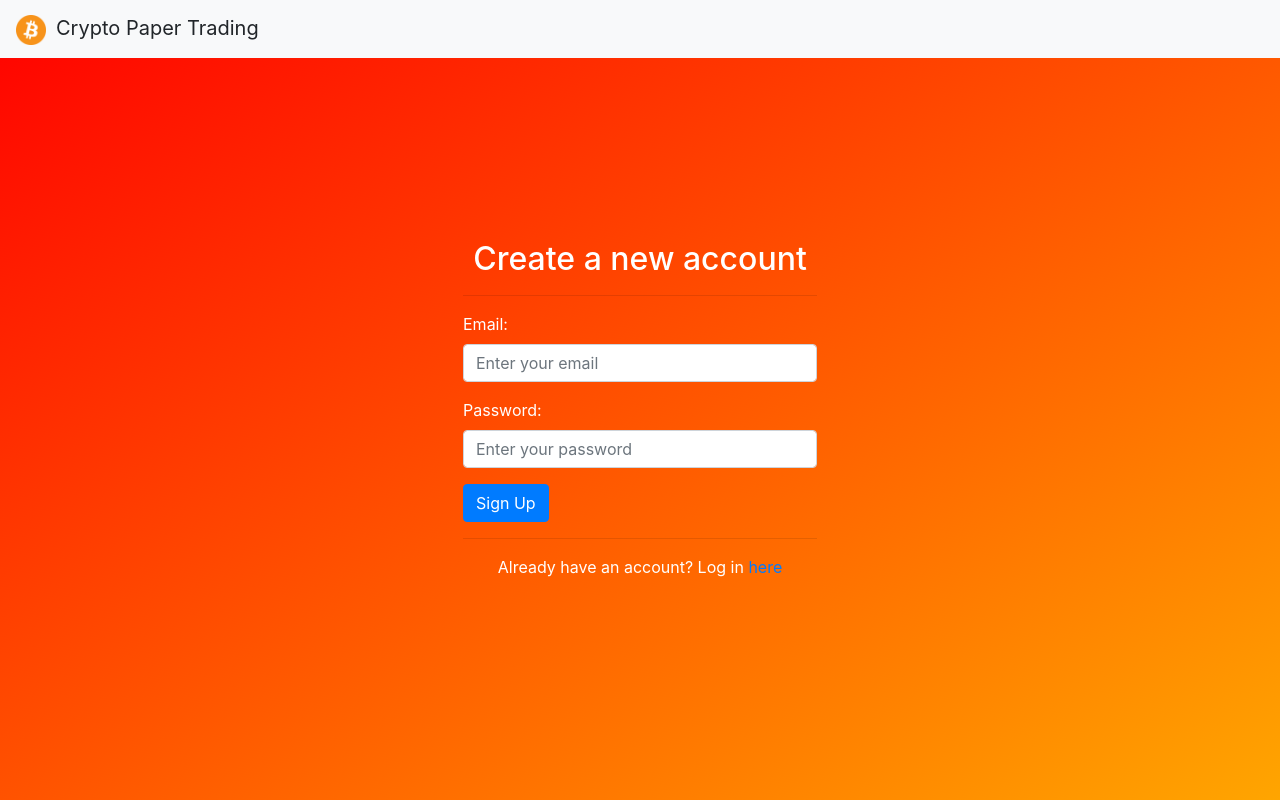
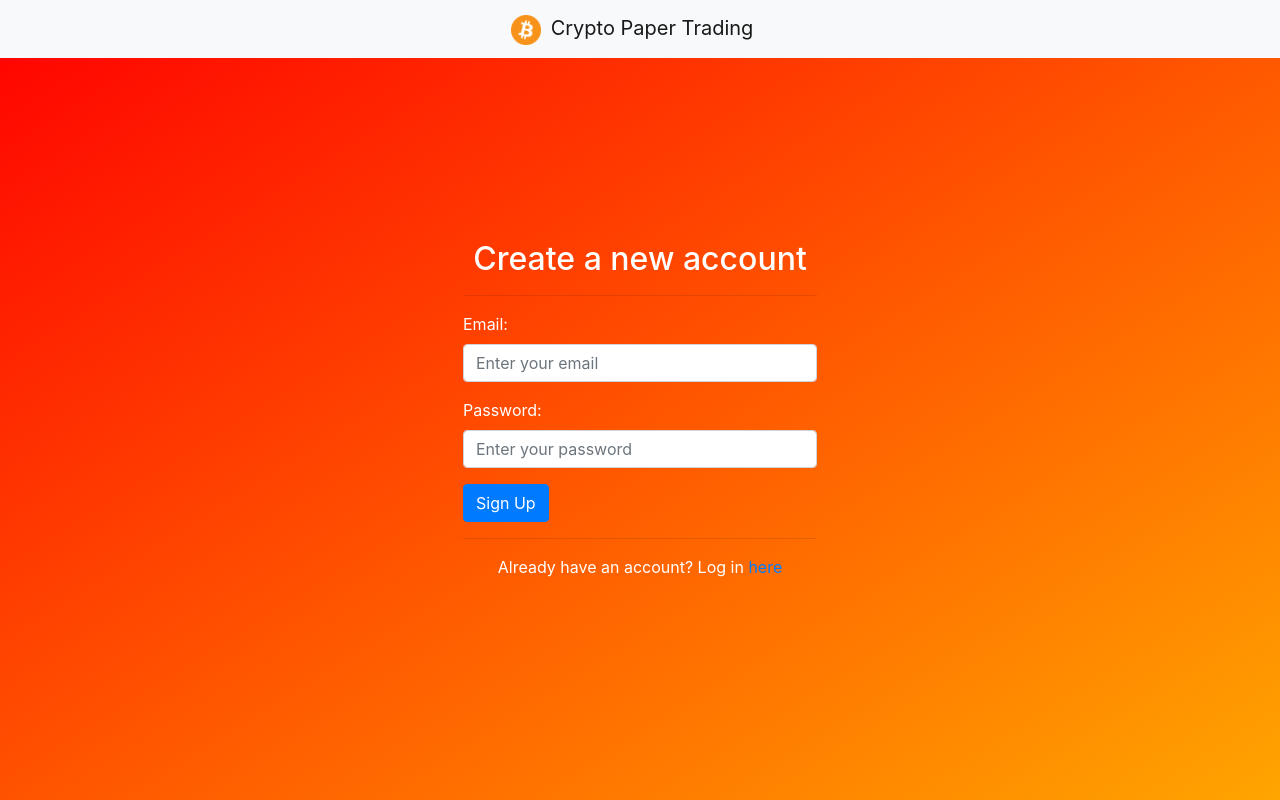
Before and after one commit to mdamian9/cryptopapertrading-site, a React (Create React App) app in the folder client/: page /signup in a window 1280 px wide. Built offline with nearby package versions, Linux system fonts and the light colour scheme.

Commit message:
Created LogoNavbar component, adjusted CSS. Signup and Login pages look decent

```diff
--- a/client/src/components/LoginPage.js
+++ b/client/src/components/LoginPage.js
@@ -1,20 +1,13 @@
 import React from 'react';
-import { Navbar, NavbarBrand } from 'reactstrap';
 import { Link } from 'react-router-dom';
 import { Container, Row, Col } from 'reactstrap';
+import LogoNavbar from './LogoNavbar';
 import LoginForm from './LoginForm';
-import Logo from './Logo';
 
 const LoginPage = () => {
     return (
         <div>
-            <div className="centered-nav text-center">
-                <Navbar color="light" light expand="md">
-                    <NavbarBrand>
-                        <Logo />
-                    </NavbarBrand>
-                </Navbar>
-            </div>
+            <LogoNavbar />
             <div className="div-90vh d-flex align-items-center text-white">
                 <div className="mx-auto" style={{ width: '30%' }}>
                     <Container style={{ width: '100%' }}>
--- /dev/null
+++ b/client/src/components/LogoNavbar.js
@@ -0,0 +1,19 @@
+import React from 'react';
+import { Navbar, NavbarBrand } from 'reactstrap';
+import Logo from './Logo';
+
+const LogoNavbar = () => {
+    return (
+        <div className="centered-nav text-center">
+            <Navbar color="light" light expand="md">
+                <div className="navbar-header">
+                    <NavbarBrand href="/">
+                        <Logo />
+                    </NavbarBrand>
+                </div>
+            </Navbar>
+        </div>
+    );
+};
+
+export default LogoNavbar;
--- a/client/src/components/SignupPage.js
+++ b/client/src/components/SignupPage.js
@@ -1,20 +1,13 @@
 import React from 'react';
-import { Navbar, NavbarBrand } from 'reactstrap';
 import { Link } from 'react-router-dom';
 import { Container, Row, Col } from 'reactstrap';
+import LogoNavbar from './LogoNavbar';
 import SignupForm from './SignupForm';
-import Logo from './Logo';
 
 const SignupPage = () => {
     return (
         <div>
-            <div className="centered-nav text-center">
-                <Navbar color="light" light expand="md">
-                    <NavbarBrand>
-                        <Logo />
-                    </NavbarBrand>
-                </Navbar>
-            </div>
+            <LogoNavbar />
             <div className="div-90vh d-flex align-items-center text-white">
                 <div className="mx-auto" style={{ width: '30%' }}>
                     <Container style={{ width: '100%' }}>
--- a/client/src/index.css
+++ b/client/src/index.css
@@ -28,7 +28,12 @@ code {
   width: 100%;
 }
 
+.navbar-header {
+  float: left;
+  text-align: center;
+  width: 100%;
+}
+
 .centered-nav > .navbar-brand {
-  float: none;
-  display: inline-block;
+  float:none;
 }
```
